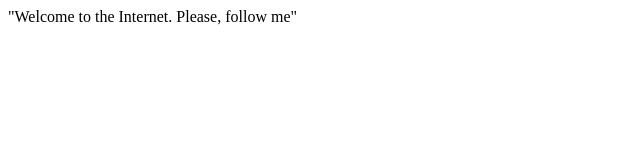
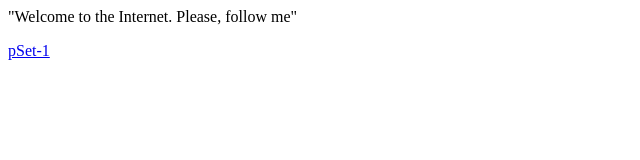
Before and after one commit to haze-maze/pSet-0.5, a plain HTML site: page index.html in a window 1280 px wide. Shown: the full height of the page, 0-640 px from the left. Drawn offline with Linux system fonts and the light colour scheme.

Commit message:
Add reference to first problem set

```diff
--- a/index.html
+++ b/index.html
@@ -6,5 +6,7 @@
 </head>
 <body>
 "Welcome to the Internet. Please, follow me"
+<p/>
+<a href="pSet_1/pSet-1-index.html">pSet-1</a>
 </body>
 </html>
```
